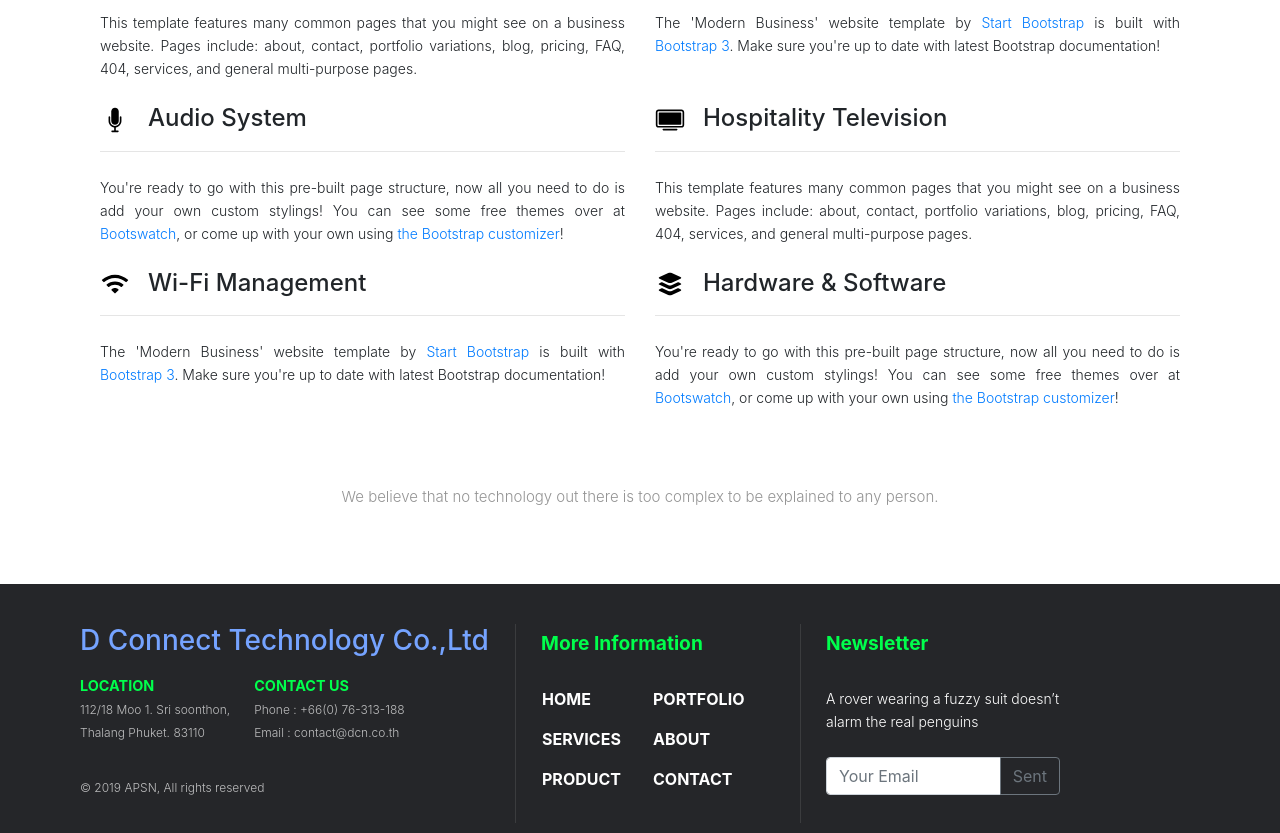
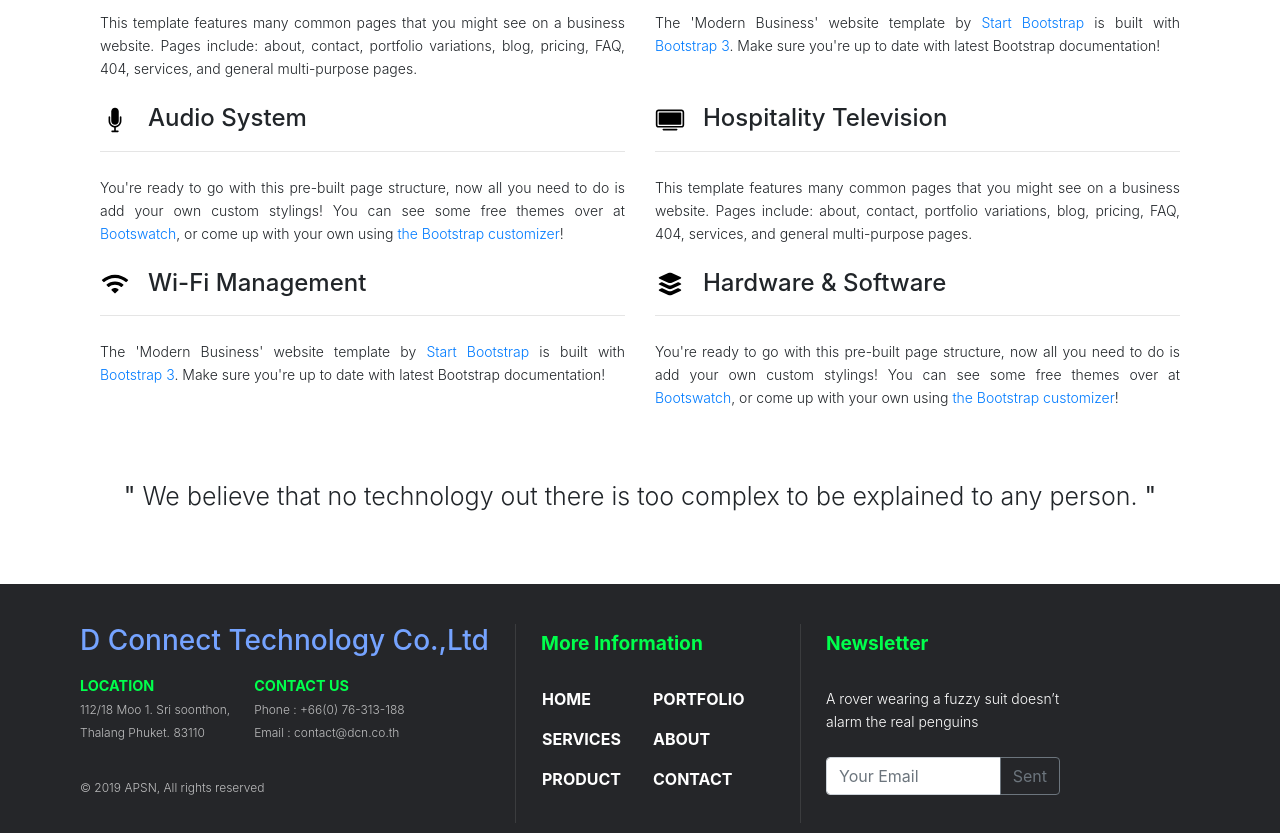
Before and after one commit to apisitsakul/dcndemo, a website: page services.html in a window 1280 px wide. Shown: the part 1277-2110 px from the top of the page. Drawn offline with Linux system fonts and the light colour scheme.

Commit message:
edit service foot

```diff
--- a/services.html
+++ b/services.html
@@ -180,7 +180,7 @@
   <!-- /.container -->
   <div class="container">
       <br>
-      <p class="titleCenter font-gray-color">We believe that no technology out there is too complex to be explained to any person.</p>
+      <p class="titleCenter" style="font-size: 25px"><b>"</b> We believe that no technology out there is too complex to be explained to any person. <b>"</b></p>
       <br><br>
   </div>
 
```
